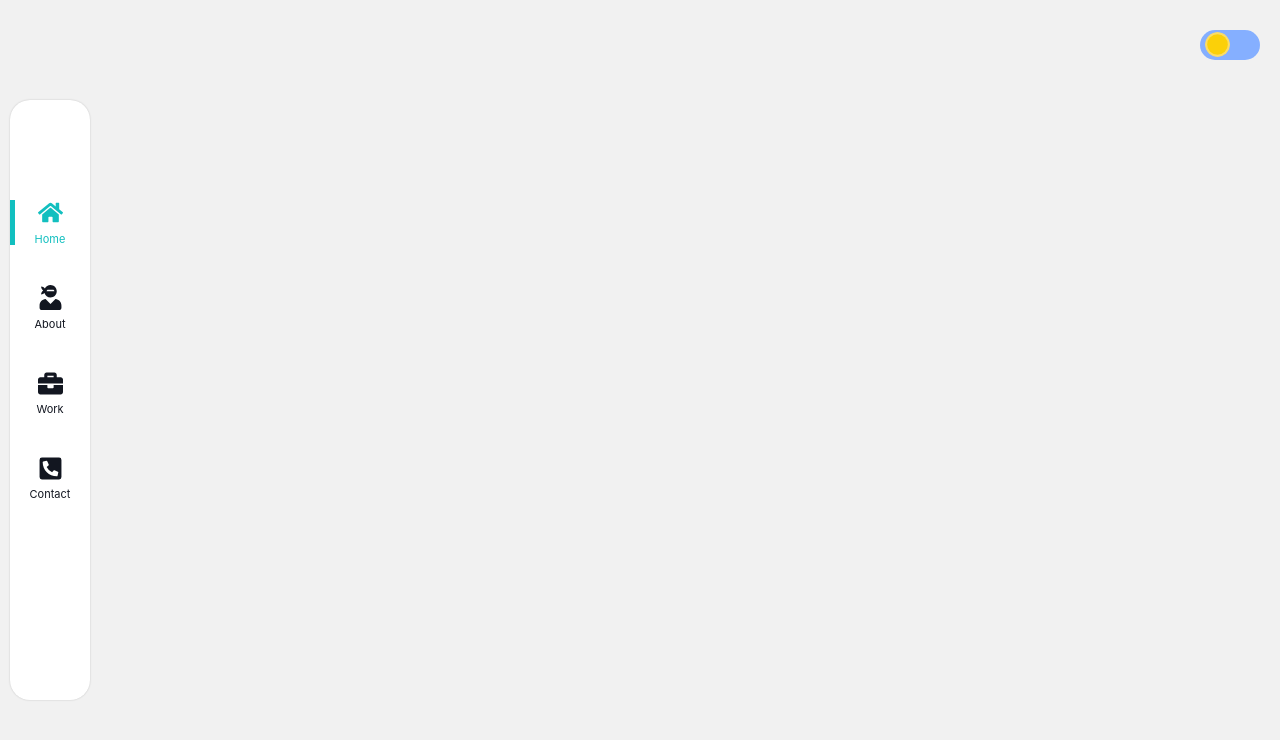
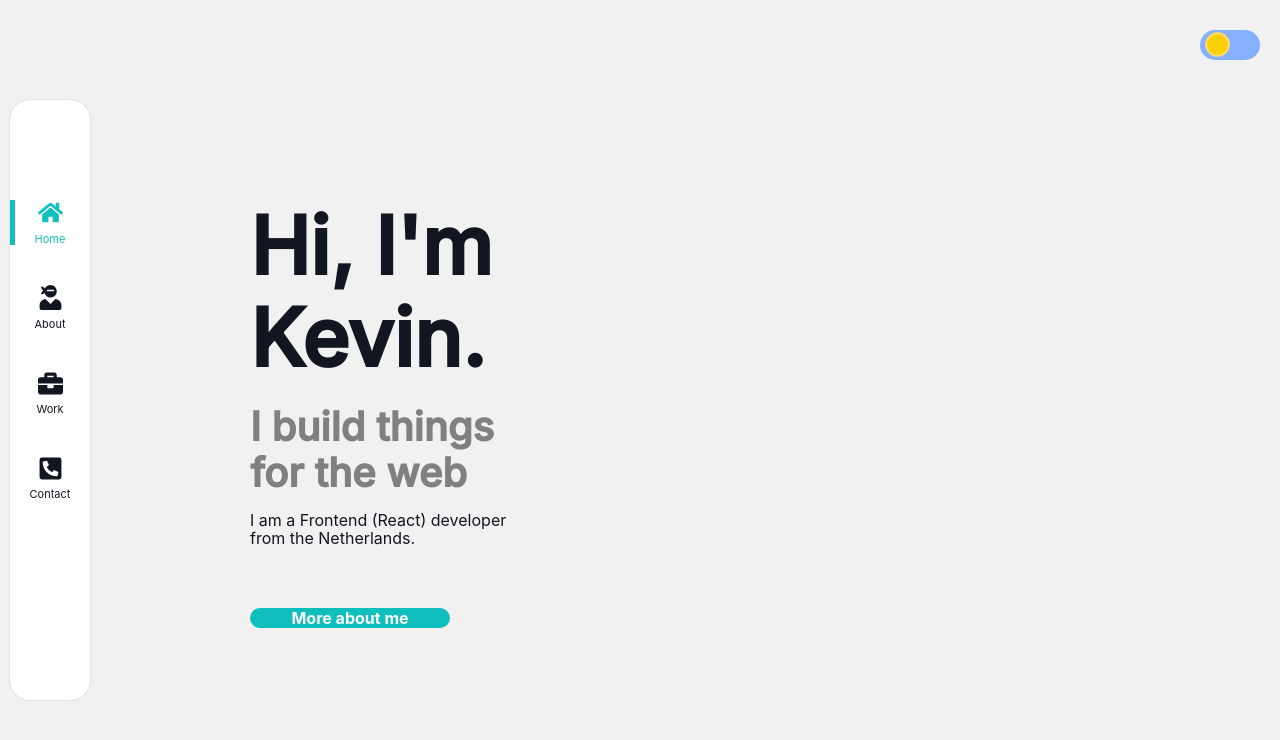
Before and after one commit to Madses/portfolio, a React (Create React App) app: page / in a window 1280 px wide. Shown: the top 740 px of the page. Built offline with nearby package versions, Linux system fonts and the light colour scheme.

Commit message:
worked on home

```diff
--- a/public/index.html
+++ b/public/index.html
@@ -14,6 +14,13 @@
             src="https://kit.fontawesome.com/96f6f73617.js"
             crossorigin="anonymous"
         ></script>
+
+        <link rel="preconnect" href="https://fonts.googleapis.com" />
+        <link rel="preconnect" href="https://fonts.gstatic.com" crossorigin />
+        <link
+            href="https://fonts.googleapis.com/css2?family=Inter:wght@500&display=swap"
+            rel="stylesheet"
+        />
         <!--
       manifest.json provides metadata used when your web app is installed on a
       user's mobile device or desktop. See https://developers.google.com/web/fundamentals/web-app-manifest/
--- /dev/null
+++ b/src/components/Buttons/ButtonPrimary.js
@@ -0,0 +1,6 @@
+import React from "react";
+import * as S from "./Buttons.styled";
+
+export default function ButtonPrimary({ children, ...props }) {
+    return <S.ButtonPrimary {...props}>{children}</S.ButtonPrimary>;
+}
--- /dev/null
+++ b/src/components/Buttons/Buttons.styled.js
@@ -0,0 +1,9 @@
+import styled from "styled-components";
+export const ButtonPrimary = styled.button`
+    width: 200px;
+    height: 50px;
+    background: #03bbbbf0;
+    color: white;
+    border-radius: 200px;
+    font-weight: bold;
+`;
--- /dev/null
+++ b/src/components/Buttons/index.js
@@ -0,0 +1 @@
+export { default as ButtonPrimary } from "./ButtonPrimary";
--- a/src/components/Container/Container.js
+++ b/src/components/Container/Container.js
@@ -3,6 +3,7 @@ import * as S from "./Container.styled";
 
 import Menu from "../Menu";
 import Header from "../Header";
+import Home from "../../pages/Home";
 
 export default function Container() {
     return (
@@ -10,7 +11,9 @@ export default function Container() {
             <S.Container>
                 <Menu />
                 <Header />
-                <S.Section id="home"></S.Section>
+                <S.Section id="home">
+                    <Home />
+                </S.Section>
                 <S.Section id="about"></S.Section>
             </S.Container>
         </>
--- a/src/components/Container/Container.styled.js
+++ b/src/components/Container/Container.styled.js
@@ -9,6 +9,7 @@ export const Container = styled.div`
 export const Section = styled.div`
     width: 100%;
     height: 100vh;
+    padding: 100px 150px 100px 150px;
     background-color: ${props => props.theme.body};
     transition: 0.2s;
 `;
--- a/src/pages/Home/Home.js
+++ b/src/pages/Home/Home.js
@@ -0,0 +1,17 @@
+import React from "react";
+import * as S from "./Home.styled";
+import { ButtonPrimary } from "../../components/Buttons";
+
+export default function Home() {
+    return (
+        <S.Container>
+            <S.TextArea>
+                <h1>Hi, I'm Kevin.</h1>
+                <h2>I build things for the web</h2>
+                <p>I am a Frontend (React) developer from the Netherlands.</p>
+                <ButtonPrimary>More about me</ButtonPrimary>
+            </S.TextArea>
+            <S.ImageContainer></S.ImageContainer>
+        </S.Container>
+    );
+}
--- /dev/null
+++ b/src/pages/Home/Home.styled.js
@@ -0,0 +1,45 @@
+import styled from "styled-components";
+
+export const Container = styled.div`
+    width: 100%;
+    height: 100%;
+    display: flex;
+    color: ${props => props.theme.text};
+    /* background: ${props => props.theme.panel}; */
+    border-radius: 15px;
+    /* box-shadow: 0px 0px 2px rgb(0 0 0 / 20%); */
+`;
+
+export const TextArea = styled.div`
+    width: 50%;
+    height: 100%;
+    padding: 100px;
+    display: flex;
+    flex-direction: column;
+
+    h1 {
+        font-size: 80px;
+        font-weight: bold;
+        margin: 0;
+    }
+
+    h2 {
+        font-size: 40px;
+        font-weight: bold;
+        padding-top: 20px;
+        color: ${props => props.theme.subHeader};
+    }
+
+    p {
+        padding-top: 15px;
+    }
+
+    button {
+        margin-top: 60px;
+    }
+`;
+
+export const ImageContainer = styled.div`
+    width: 50%;
+    height: 100%;
+`;
--- a/src/pages/Home/index.js
+++ b/src/pages/Home/index.js
@@ -0,0 +1 @@
+export { default } from "./Home";
--- a/src/styles/Globalstyle.js
+++ b/src/styles/Globalstyle.js
@@ -21,6 +21,10 @@ const GlobalStyle = createGlobalStyle`
 		min-height: 100%;
 		color: #333333;
 	}
+
+	h1,h2{
+		font-family: "Inter", sans-serif;
+	}
 `;
 
 export default GlobalStyle;
--- a/src/styles/theme.js
+++ b/src/styles/theme.js
@@ -6,12 +6,14 @@ export const themeSelector = theme => {
             body: "#010409",
             text: "#f1f1f1",
             panel: "#0d1117",
+            subHeader: "#ffffff78",
         },
 
         light: {
             body: "#f1f1f1",
             text: "#121620",
             panel: "#ffffff",
+            subHeader: "#00000078",
         },
     };
 
```
